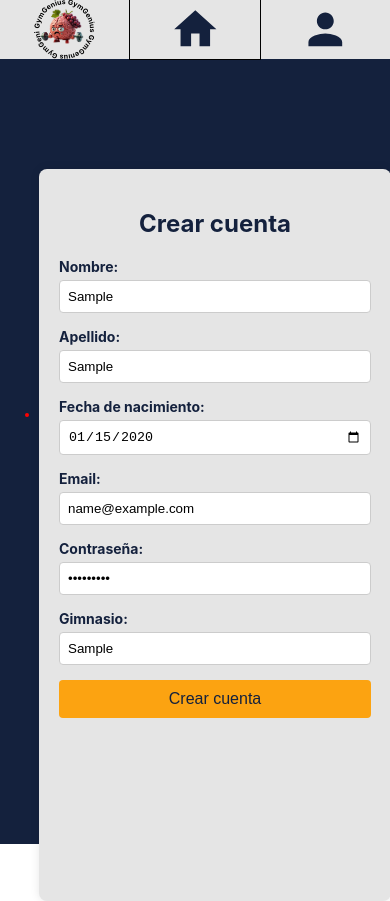
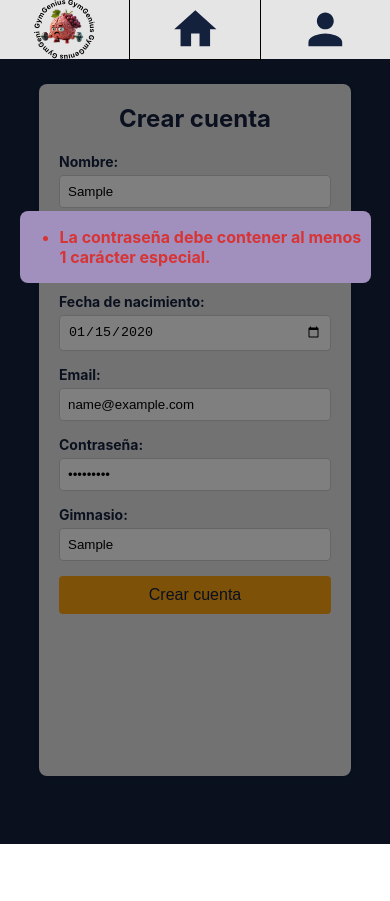
Before and after one commit to uca-pid/2024-duplagalactica, a React (Create React App) app in the folder gymgenious/: page /create-account in a window 390 px wide. Both pictures are taken after typing "Sample", "Sample", "2020-01-15", "name@example.com", "Sample123", "Sample" into the empty fields and a click on the button "Crear cuenta". After the commit the page ends 844 px from the top, so only its background shows below. Built offline with nearby package versions, Linux system fonts and the light colour scheme.

Commit message:
making create account errors responsive

```diff
--- a/gymgenious/src/App.css
+++ b/gymgenious/src/App.css
@@ -372,24 +372,29 @@ iframe {
 }
 .create-account-container {
   background-color: #E5E5E5;
-  color:white;
-  padding: 20px;
   border-radius: 8px;
   box-shadow: 0px 0px 10px rgba(0, 0, 0, 0.1);
-  width: 30%;
-  left: 35%;
+  width: 40%;
+  left: 32.5%;
   top: 7%;
   height: 82%;
   text-align: center;
-  position:absolute
+  position: fixed;
+  overflow-y: auto;
 }
+
 @media screen and (max-width: 768px) {
   .create-account-container {
     left: 10%;
     width: 80%;
-    top: 20%;
+    top:10%;
   }
 }
+.create-account-content {
+  padding-left:20px;
+  padding-right: 20px;
+}
+
 .button_create_account {
   background-color: #fca311;
   color: #14213D;
@@ -564,3 +569,42 @@ iframe {
     left: 7%;
     }
   }
+
+.errorsCreateAccountModal {
+  position: absolute;
+  top: 0;
+  left: 0;
+  width: 100%;
+  height: 100%;
+  background-color: rgba(0, 0, 0, 0.5);
+  display: flex;
+  opacity: 1;
+  visibility: visible;
+  transition: opacity 0.3s ease-in-out, visibility 0.3s ease-in-out;
+  z-index: 1000;
+}
+
+.errorsCreateAccountContentModal {
+  background-color: #a18fbe;
+  border-radius: 8px;
+  width: 60%;
+  height: auto;
+  z-index: 1001;
+  color:rgb(216, 52, 52);
+  position: absolute;
+  top: 25%;
+  left: 22.5%;
+  font-weight: bold;
+}
+
+@media (max-width: 765px) {
+  .errorsCreateAccountContentModal {
+    left: 5%;
+    width: 90%;
+    }
+  }
+
+.errorsCreateAccountModal.closing {
+  opacity: 0;
+  visibility: hidden;
+}
--- a/gymgenious/src/Components/Create_Account.jsx
+++ b/gymgenious/src/Components/Create_Account.jsx
@@ -13,6 +13,7 @@ export default function CreateAccount() {
     const [password, setPassword] = useState('');
     const [gym, setGym] = useState('');
     const [errors, setErrors] = useState([]);
+    const [errorsModal, setErrorsModal] = useState(false);
     const navigate = useNavigate();
     const auth = getAuth();
 
@@ -97,10 +98,14 @@ export default function CreateAccount() {
         handleCreateAccount();
     };
 
+    const handleCloseModal = () => {
+        setErrors([])
+    }
     return (
         <div className='App'>
             <LeftBar value={'profile'}/>
             <div className='create-account-container'>
+                <div className='create-account-content'>
                     <h2 style={{color:'#14213D'}}>Crear cuenta</h2>
                     <form onSubmit={handleSubmit}>
                         <div className="input-container">
@@ -168,14 +173,17 @@ export default function CreateAccount() {
                         </button>
                     </form>
                 </div>
+            </div>
             {errors.length > 0 && (
-                <div className="error-messages">
+                <div className="errorsCreateAccountModal" onClick={handleCloseModal}>
+                    <div className="errorsCreateAccountContentModal" onClick={handleCloseModal}>
                         <ul>
                             {errors.map((error, index) => (
                                 <li key={index}>{error}</li>
                             ))}
                         </ul>
                     </div>
+                </div>
             )}
         </div>
     );
--- a/gymgenious/src/Components/Main_Page.jsx
+++ b/gymgenious/src/Components/Main_Page.jsx
@@ -44,7 +44,7 @@ const Calendar = ({ events, onSelectEvent }) => {
 export default function Main_Page() {
   const [classes, setClasses] = useState([]);
   const [events, setEvents] = useState([]);
-  const [selectedEvent, setSelectedEvent] = useState(null); // Para manejar el evento seleccionado
+  const [selectedEvent, setSelectedEvent] = useState(null);
   const [showCalendar, setShowCalendar] = useState(true);
   const [leftBarOption, setLeftBarOption] = React.useState('');
   const navigate = useNavigate();
@@ -155,7 +155,7 @@ export default function Main_Page() {
             <p><strong>Nombre:</strong> {selectedEvent.name}</p>
             <p><strong>Fecha:</strong> {new Date(selectedEvent.start).toLocaleDateString()}</p>
             <p><strong>Hora:</strong> {new Date(selectedEvent.start).toLocaleTimeString()}</p>
-            <p><strong>Todas las semanas:</strong> {selectedEvent.permanent ? 'Sí' : 'No'}</p>
+            <p><strong>Todas las semanas:</strong> {selectedEvent.permanent==='Si' ? 'Sí' : 'No'}</p>
             <button onClick={handleCloseModal}>Cerrar</button>
           </div>
         </div>
```
Lines whose indentation alone changed are shown as unchanged.
